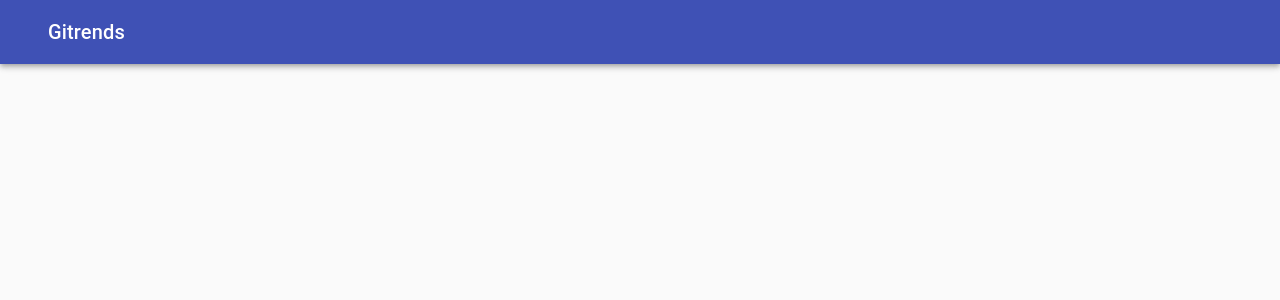
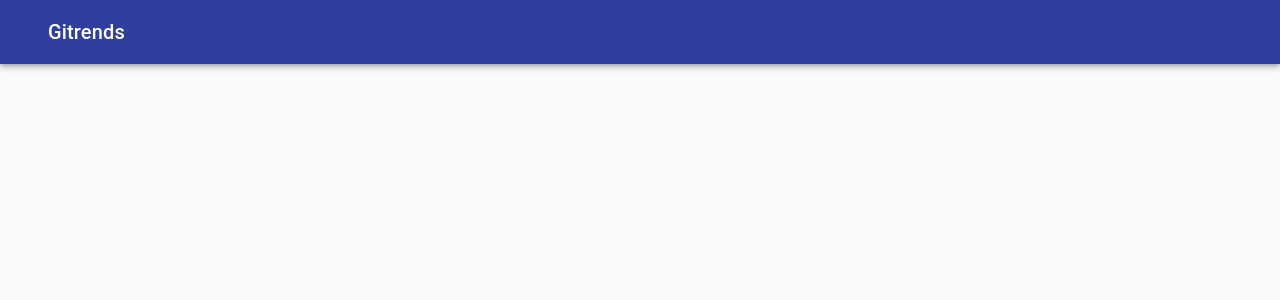
Before and after one commit to MohamedElidrissi/Gitrends, a React (Create React App) app: page / in a window 1280 px wide. Shown: the top 300 px of the page. Built offline with nearby package versions, Linux system fonts and the light colour scheme.

Commit message:
Add and apply a custom material-ui theme

```diff
--- a/src/App.js
+++ b/src/App.js
@@ -2,12 +2,13 @@ import React from 'react';
 import { ThemeProvider } from '@material-ui/core/styles';
 import CssBaseline from '@material-ui/core/CssBaseline';
 
+import theme from './theme';
 import Header from './components/Header';
 
 function App() {
   return (
     <CssBaseline>
-      <ThemeProvider>
+      <ThemeProvider theme={theme}>
         <Header />
       </ThemeProvider>
     </CssBaseline>
--- /dev/null
+++ b/src/theme.js
@@ -0,0 +1,17 @@
+import { createMuiTheme } from '@material-ui/core/styles';
+import indigo from '@material-ui/core/colors/indigo';
+import pink from '@material-ui/core/colors/pink';
+
+export default createMuiTheme({
+  palette: {
+    type: 'light',
+    primary: {
+      dark: indigo[900],
+      main: indigo[700],
+      light: indigo[500],
+    },
+    secondary: {
+      main: pink['A400'],
+    },
+  },
+});
```
